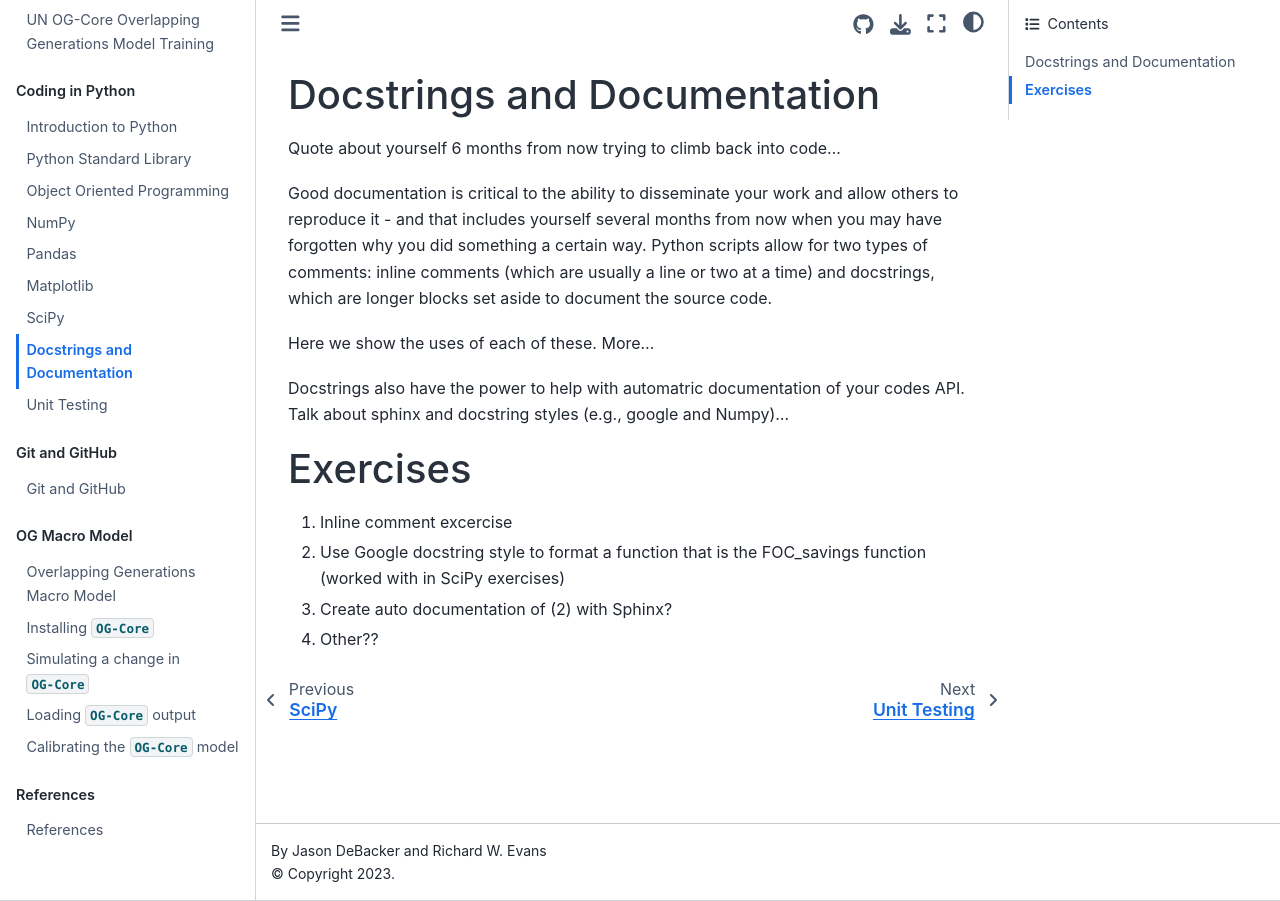
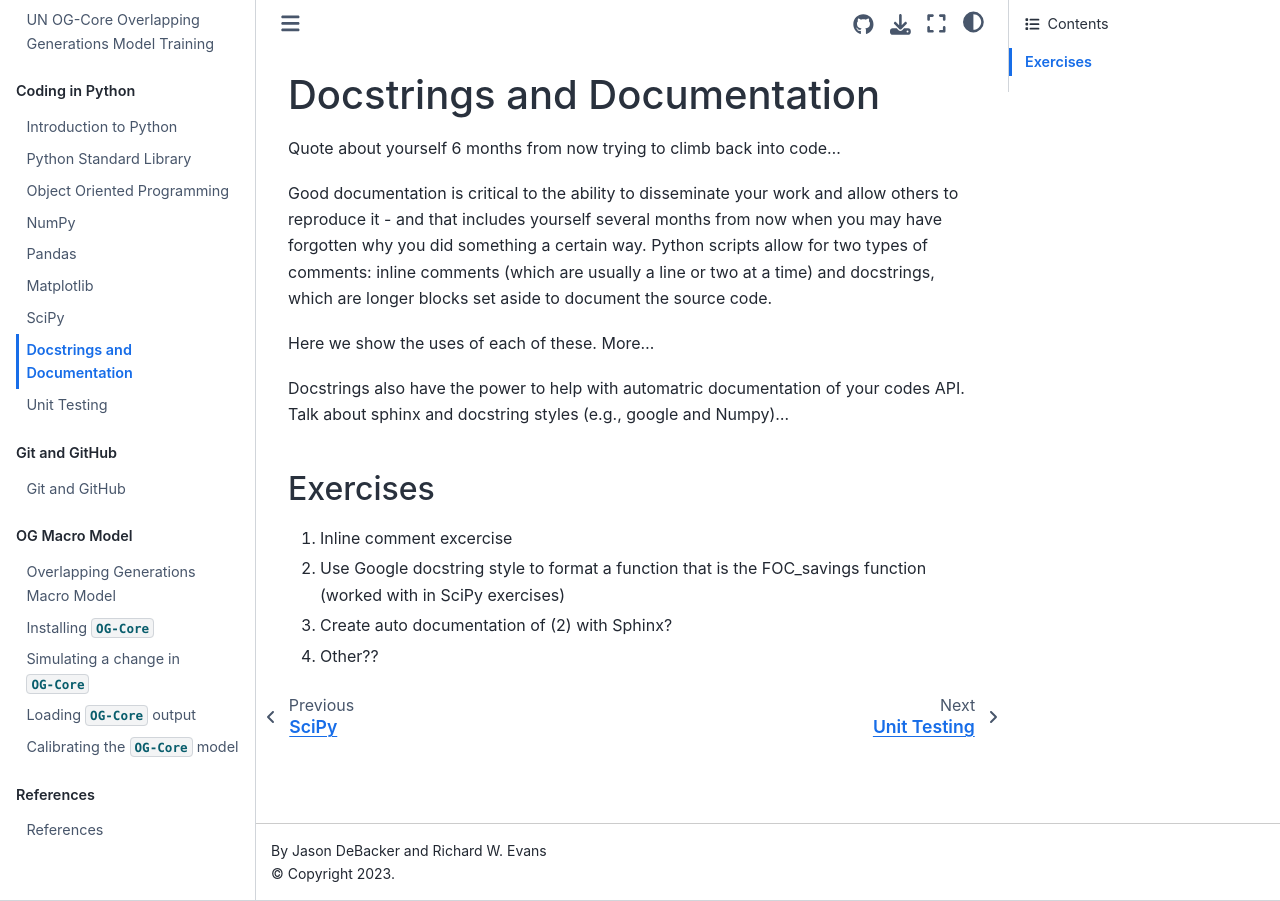
Before and after one commit to jdebacker/UN-OG-Training, a Jupyter Book: the page built from docs/book/python/DocStrings.md, in a window 1280 px wide. Built offline with Jupyter Book 1.0.4 settings and Sphinx 7.4.7 and the Sphinx Book theme 1.1.4, drawn with Linux system fonts in a browser that asks for light colours; pages that are not in the unit, such as notebooks, are missing from menus; comment, search, counter and statistics services are not loaded.

```diff
--- a/docs/book/python/DocStrings.md
+++ b/docs/book/python/DocStrings.md
@@ -12,7 +12,7 @@ Here we show the uses of each of these.  More...
 Docstrings also have the power to help with automatric documentation of your codes API. Talk about sphinx and docstring styles (e.g., google and Numpy)...
 
 
-# Exercises
+## Exercises
 
 1. Inline comment excercise
 2. Use Google docstring style to format a function that is the FOC_savings function (worked with in SciPy exercises)
```
